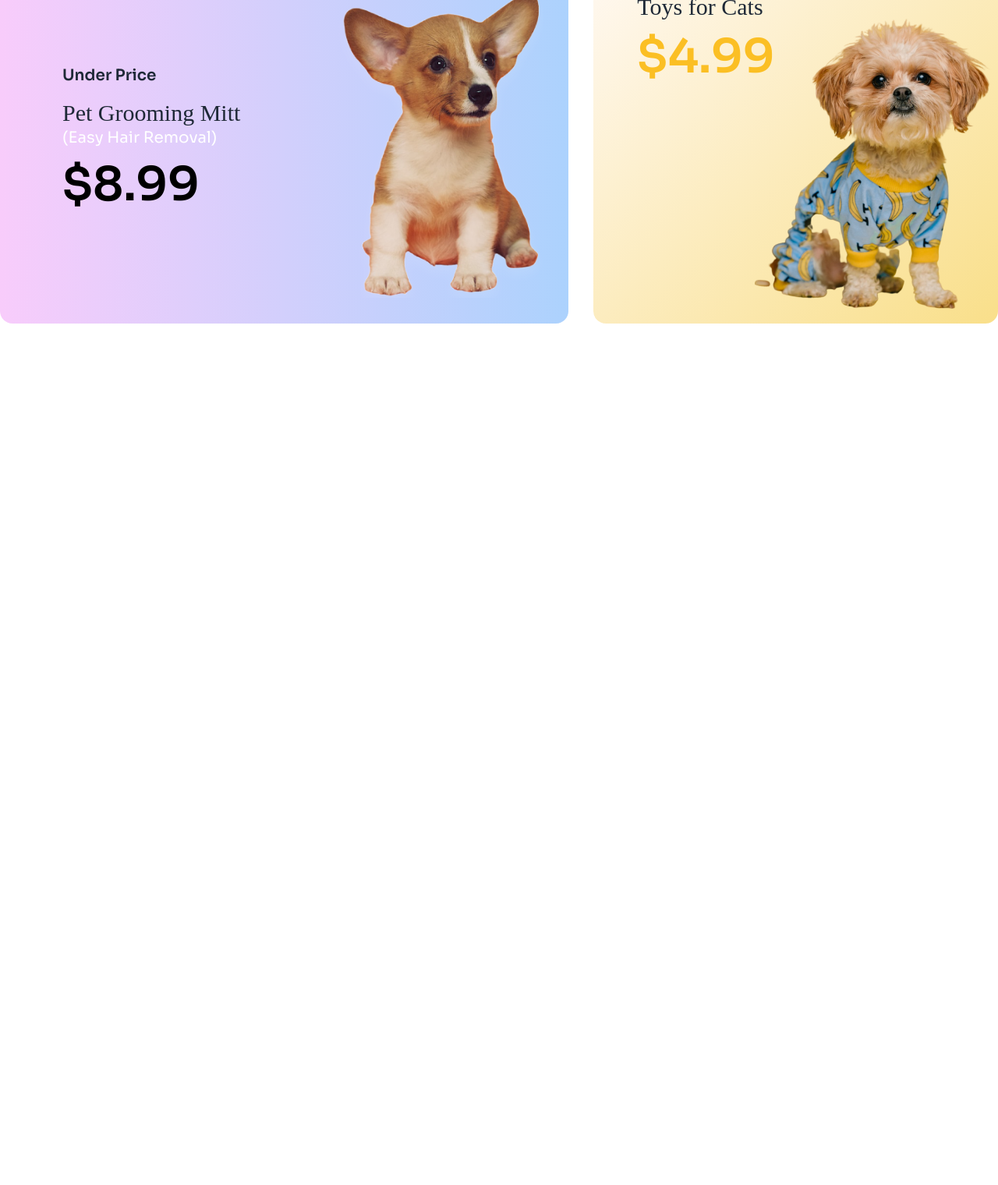
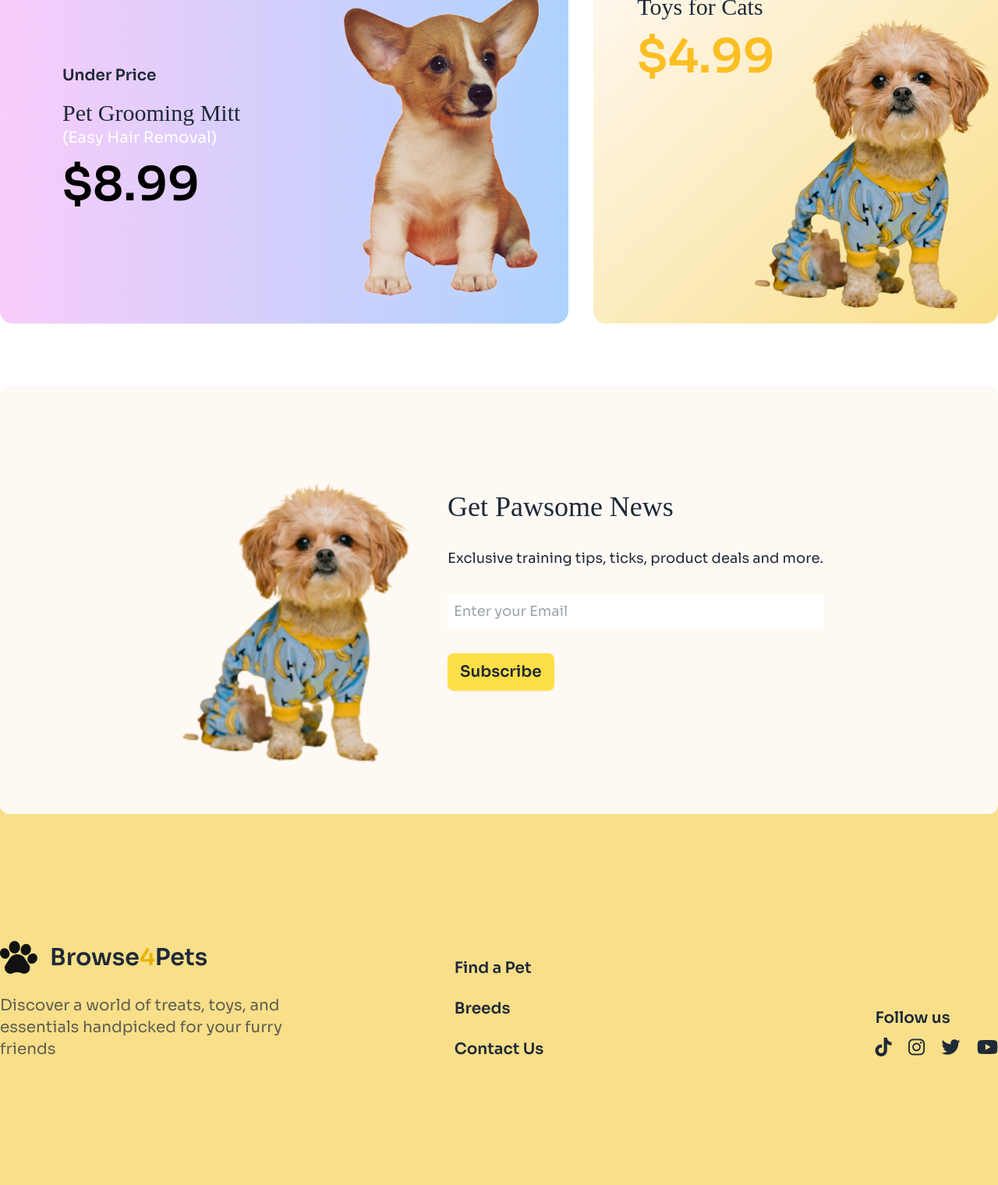
Before and after one commit to AKToran/web_day20_test_project_3_pet_shop, a plain HTML site: page index.html in a window 1280 px wide. Shown: the part 2088-3608 px from the top of the page at 78% size. Before the commit the page ends 2583 px from the top, so only its background shows below. Drawn offline with nearby package versions, Linux system fonts and the light colour scheme; a web font is replaced by a local one.

Commit message:
pawsome news and footer done

```diff
--- a/index.html
+++ b/index.html
@@ -85,8 +85,9 @@
         <a class="btn text-xl bg-yellow-300 outline-none">Find a Pet</a>
       </div>
       <!-- candy for cat -->
-      <div class="absolute z-10 -bottom-28 right-1/3 lg:bottom-2/3 lg:right-1/3 animate-bounce">
-        <div class="w-20 h-20 shadow-xl shadow-fuchsia-500 bg-yellow-400 rounded-full flex items-center justify-center border-4 border-fuchsia-600">
+      <div class="hidden lg:block absolute z-10 -bottom-28 right-1/3 lg:bottom-2/3 lg:right-1/3 animate-bounce">
+        <div
+          class="w-20 h-20 shadow-xl shadow-fuchsia-500 bg-yellow-400 rounded-full flex items-center justify-center border-4 border-fuchsia-600">
           <hr class="border-yellow-400 p-7 rounded-full absolute border-8 w-16">
           <hr class="border-orange-400 absolute border-8 w-16">
           <hr class="rotate-45 absolute border-8 border-green-400 w-16">
@@ -95,7 +96,7 @@
         </div>
       </div>
       <!-- banner cat here -->
-      <div class="-mt-32 z-0 md:-mt-0 relative"><img src="images/cat-big.png" alt=""></div>
+      <div class="hover:animate-pulse -mt-32 z-0 md:-mt-0 relative"><img src="images/cat-big.png" alt=""></div>
     </section>
 
     <!-- categories section  -->
@@ -284,9 +285,10 @@
     <section class="container mx-auto">
       <h2 class="font-lam text-4xl pb-8 pl-4">Everyday Low Price</h2>
       <!-- flex parent here -->
-      <div class="flex flex-col md:flex-row gap-0 md:gap-8 h-[480px]">
+      <div class="flex flex-col md:flex-row gap-0 md:gap-8 h-auto lg:h-[480px]">
         <!-- first card -->
-        <div class="m-4 md:m-0 md:flex items-center justify-between rounded-2xl bg-gradient-to-r from-[#F8CCFB] to-[#ACD2FD]">
+        <div
+          class="m-4 md:m-0 md:flex items-center justify-between rounded-2xl bg-gradient-to-r from-[#F8CCFB] to-[#ACD2FD]">
           <div class="p-8 md:p-20 pr-4 space-y-4">
             <p class="hidden md:inline font-semibold text-xl">Under Price</p>
             <h2 class="font-lam text-3xl">Pet Grooming Mitt</h2>
@@ -305,20 +307,72 @@
             <h1 class="text-5xl md:text-6xl font-semibold text-amber-400">$4.99</h1>
           </div>
           <div class="md:absolute right-0 bottom-0 ml-20">
-            <img  src="images/cute-pet-mid.png" alt="">
+            <img src="images/cute-pet-mid.png" alt="">
           </div>
         </div>
       </div>
     </section>
 
-    <!-- dljkf -->
-    <section>
+    <!-- pawsome news section -->
+    <section class="mx-auto container p-4 pt-0 md:p-0">
+      <div class="bg-primary relative z-10 rounded-xl p-6 pt-0 lg:flex lg:items-center lg:justify-center">
+        <!-- img div -->
+        <div class="flex items-center justify-center pb-8">
+          <img class="lg:w-[350px]" src="images/cute-pet-small.png" alt="">
+        </div>
+        <!-- text div -->
+        <div class="text-center lg:text-left space-y-4 lg:space-y-8">
+          <h2 class="font-lam text-2xl lg:text-4xl">Get Pawsome News</h2>
+          <p class="text-lg">Exclusive training tips, ticks, product deals and more.</p>
+          <input class="w-full rounded-sm text-lg p-2" type="email" placeholder="Enter your Email" name="" id=""> <br>
+          <a class="btn lg:text-xl bg-yellow-300 border-none">Subscribe</a>
 
+        </div>
+      </div>
     </section>
   </main>
 
   <!-- footer -->
-  <footer>
+  <footer class="bg-cat -mt-[280px]">
+    <div class="h-[280px]">
+    </div>
+
+    <!-- footer content -->
+    <div class="grid lg:grid-cols-3 container mx-auto py-20 px-4 lg:px-0 lg:py-40 space-y-6">
+      <!-- first col -->
+      <div>
+        <!-- title -->
+        <div class="flex items-center gap-4">
+          <img src="images/logo-footer.png" alt="">
+          <h3 class="text-3xl font-semibold">Browse<span class="text-yellow-500">4</span>Pets</h3>
+        </div>
+        <!-- description -->
+        <div class="text-xl opacity-70 pt-6">
+          <p>Discover a world of treats, toys, and essentials handpicked for your furry friends</p>
+        </div>
+      </div>
+      <!-- second col -->
+      <div class="lg:flex justify-center">
+        <ul class="text-xl font-semibold space-y-6">
+          <li><a>Find a Pet</a></li>
+          <li><a>Breeds</a></li>
+          <li><a>Contact Us</a></li>
+        </ul>
+      </div>
+
+      <!-- third col -->
+      <div class="lg:flex lg:flex-col justify-end items-end">
+        <div>
+          <h3 class="text-xl font-semibold pb-2">Follow us</h3>
+          <div class="space-x-4 text-2xl">
+            <i class="fa-brands fa-tiktok"></i>
+            <i class="fa-brands fa-instagram"></i>
+            <i class="fa-brands fa-twitter"></i>
+            <i class="fa-brands fa-youtube"></i>
+          </div>
+        </div>
+      </div>
+    </div>
 
   </footer>
 </body>
```
